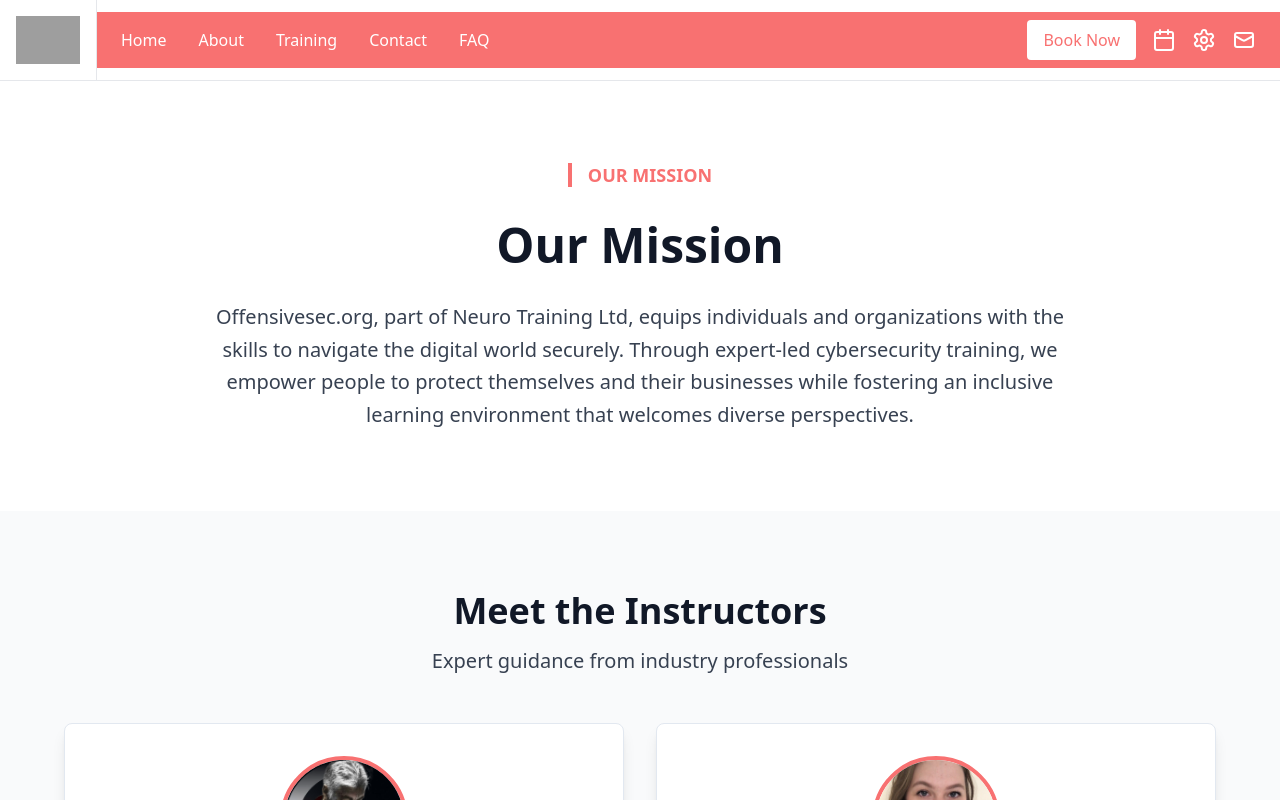
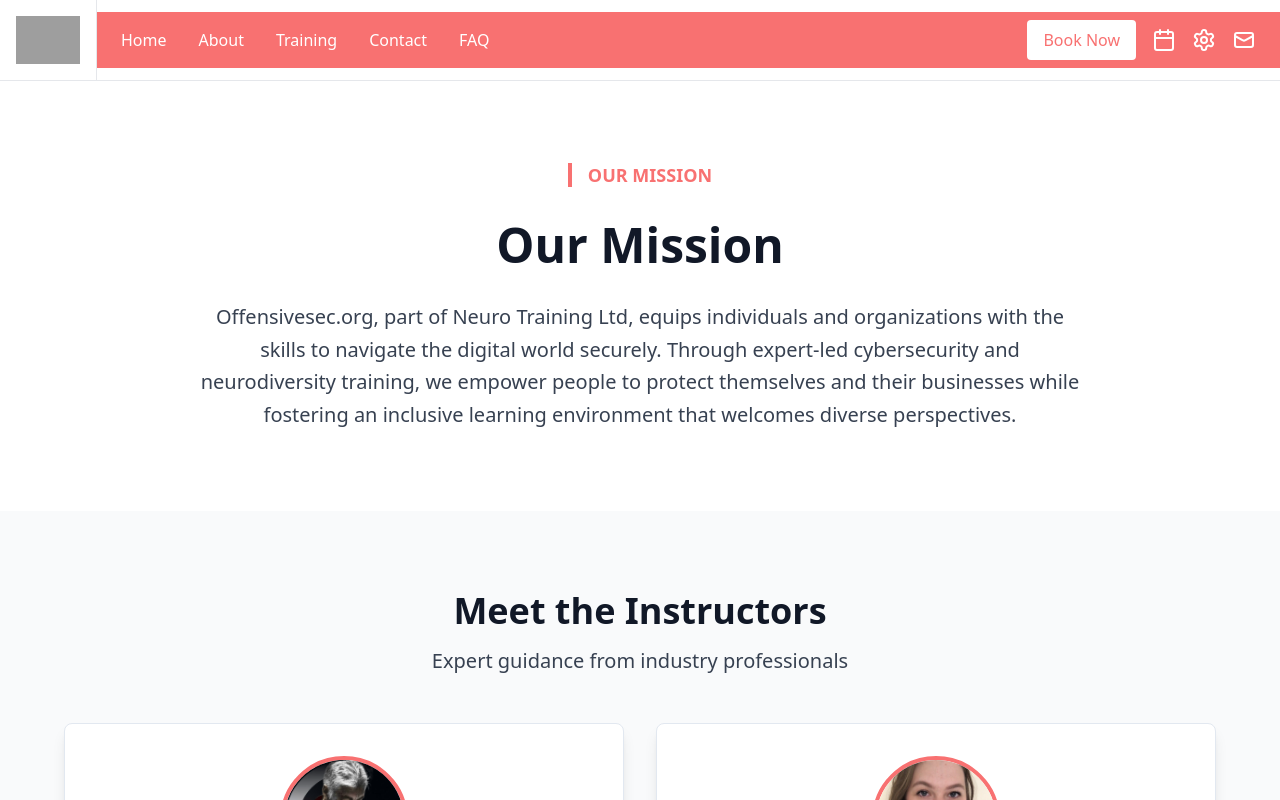
Before and after one commit to kevmilne/neuro-training-academy-shop, a React (Vite) app: page /mission in a window 1280 px wide. Shown: the top 800 px of the page. Built offline with nearby package versions, Linux system fonts and the light colour scheme; grey boxes are pictures that could not be loaded.

Commit message:
Update mission statement
Update the mission statement on the mission page to include neurodiversity training.

```diff
--- a/src/pages/Mission.tsx
+++ b/src/pages/Mission.tsx
@@ -24,7 +24,7 @@ const Mission = () => {
             <p className="text-xl text-gray-700 leading-relaxed">
               Offensivesec.org, part of Neuro Training Ltd, equips individuals and organizations
               with the skills to navigate the digital world securely. Through expert-led
-              cybersecurity training, we empower people to protect themselves and their businesses
+              cybersecurity and neurodiversity training, we empower people to protect themselves and their businesses
               while fostering an inclusive learning environment that welcomes diverse perspectives.
             </p>
           </div>
```
